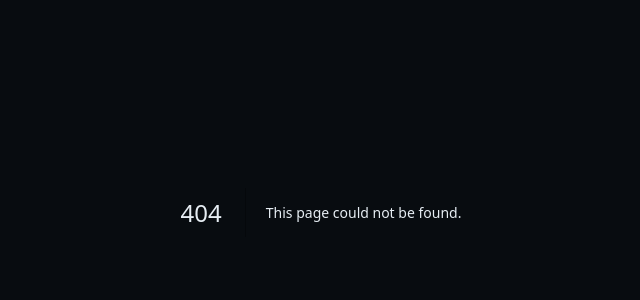
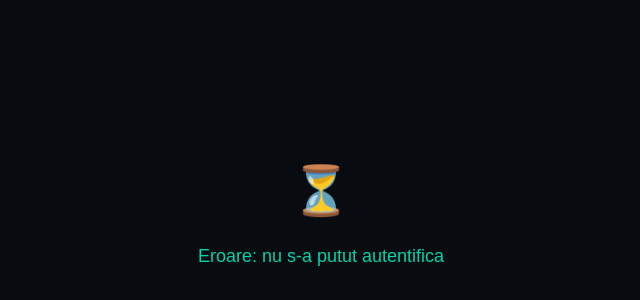
Before and after one commit to calexi07/tradingjournal, a Next.js app: page /auth/processing in a window 1280 px wide. Before the commit this address had no page. Shown: the part 188-488 px from the top of the page, without its empty margins (319-959 px from the left). Built offline with nearby package versions, Linux system fonts and the light colour scheme.

Commit message:
Create page.tsx

```diff
--- /dev/null
+++ b/src/app/auth/processing/page.tsx
@@ -0,0 +1,84 @@
+'use client'
+
+import { useEffect, useState } from 'react'
+import { useRouter, useSearchParams } from 'next/navigation'
+import { supabase } from '@/lib/supabase'
+import { Suspense } from 'react'
+
+function ProcessingContent() {
+  const router = useRouter()
+  const searchParams = useSearchParams()
+  const [status, setStatus] = useState('Se proceseaza login-ul...')
+
+  useEffect(() => {
+    async function processAuth() {
+      // Incearca mai intai cu hash (implicit flow)
+      const hash = window.location.hash
+      if (hash && hash.includes('access_token')) {
+        const params = new URLSearchParams(hash.substring(1))
+        const accessToken = params.get('access_token')
+        const refreshToken = params.get('refresh_token')
+
+        if (accessToken && refreshToken) {
+          const { data, error } = await supabase.auth.setSession({
+            access_token: accessToken,
+            refresh_token: refreshToken,
+          })
+          if (data?.session) {
+            router.push('/dashboard')
+            return
+          }
+          setStatus('Eroare: ' + error?.message)
+          return
+        }
+      }
+
+      // Incearca cu code (PKCE flow)
+      const code = searchParams.get('code')
+      if (code) {
+        const { data, error } = await supabase.auth.exchangeCodeForSession(code)
+        if (data?.session) {
+          router.push('/dashboard')
+          return
+        }
+        setStatus('Eroare exchange: ' + error?.message)
+        return
+      }
+
+      // Verifica daca exista deja o sesiune activa
+      const { data: { session } } = await supabase.auth.getSession()
+      if (session) {
+        router.push('/dashboard')
+        return
+      }
+
+      setStatus('Eroare: nu s-a putut autentifica')
+    }
+
+    processAuth()
+  }, [router, searchParams])
+
+  return (
+    <div style={{
+      minHeight: '100vh',
+      display: 'flex',
+      alignItems: 'center',
+      justifyContent: 'center',
+      background: '#080c10',
+      flexDirection: 'column',
+      gap: '16px',
+      fontFamily: 'sans-serif',
+    }}>
+      <div style={{ fontSize: '48px' }}>⏳</div>
+      <h1 style={{ color: '#00d4aa', fontSize: '18px' }}>{status}</h1>
+    </div>
+  )
+}
+
+export default function ProcessingPage() {
+  return (
+    <Suspense fallback={<div style={{ background: '#080c10', minHeight: '100vh' }} />}>
+      <ProcessingContent />
+    </Suspense>
+  )
+}
```
